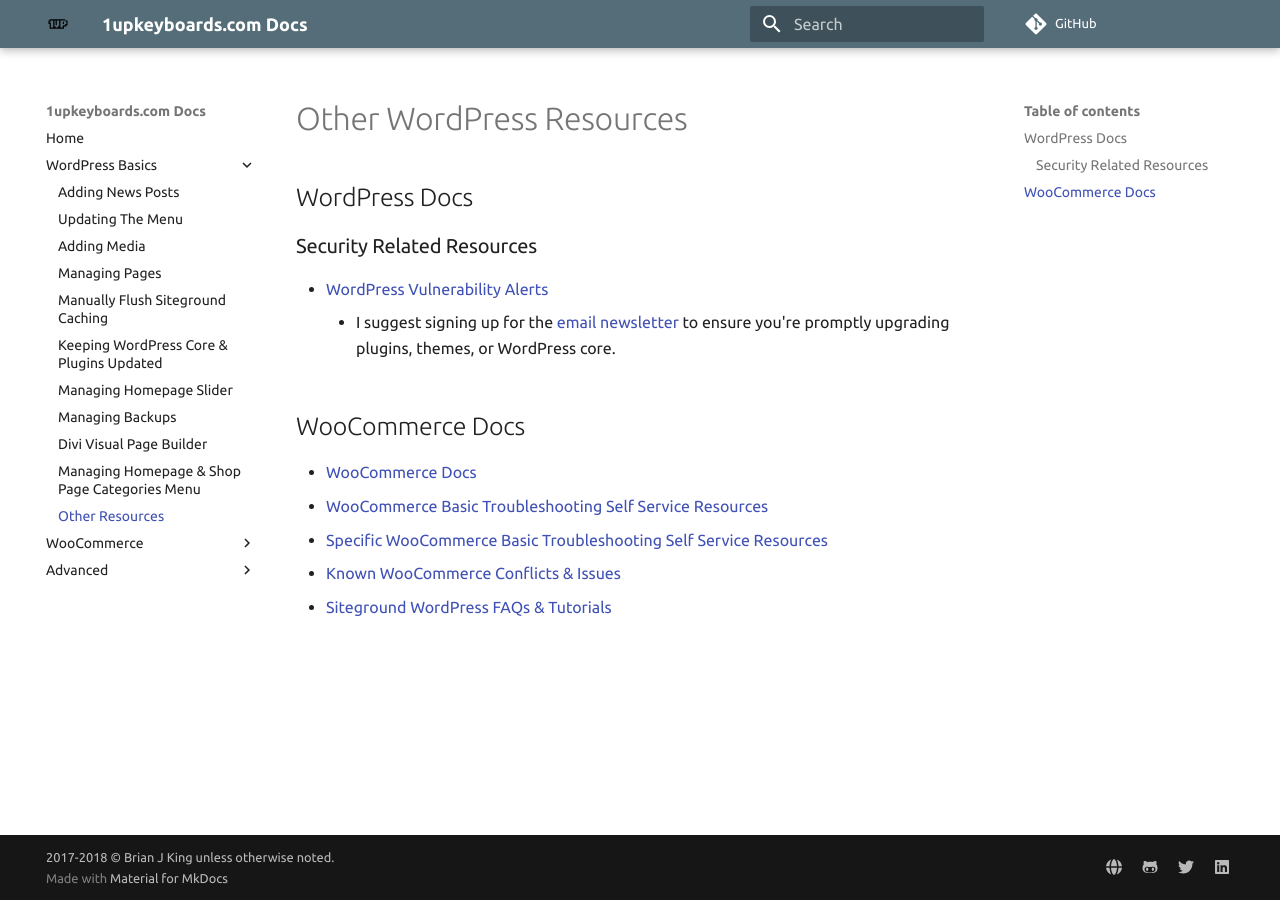
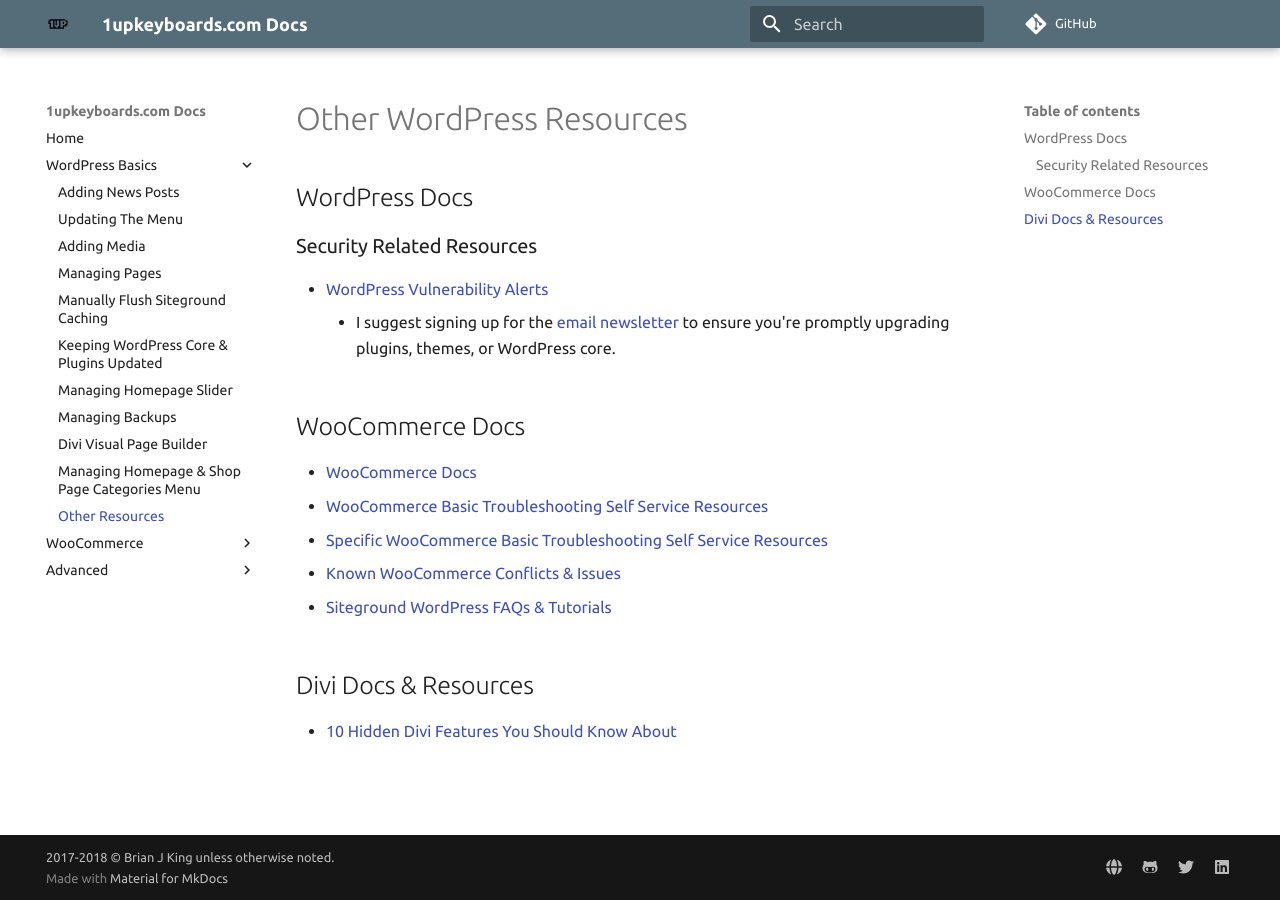
Before and after one commit to brianjking/1upkeyboard-docs, an MkDocs documentation site: the page built from docs/wordpress-basics/other-resources.md, in a window 1280 px wide. Built offline with MkDocs 1.6.1 and Material for MkDocs 9.7.7, drawn with Linux system fonts in a browser that asks for light colours; comment, search, counter and statistics services are not loaded; old or Windows-style settings are respelled for this version of MkDocs.

Commit message:
adding a resource

```diff
--- a/docs/wordpress-basics/other-resources.md
+++ b/docs/wordpress-basics/other-resources.md
@@ -16,3 +16,7 @@
 * [Known WooCommerce Conflicts & Issues](https://docs.woocommerce.com/document/known-conflicts/)
 
 * [Siteground WordPress FAQs & Tutorials](https://www.siteground.com/kb/category/wordpress-faq/)
+
+## Divi Docs & Resources
+
+* [10 Hidden Divi Features You Should Know About](https://www.elegantthemes.com/blog/divi-resources/10-hidden-divi-features-you-need-to-know-about)
```
